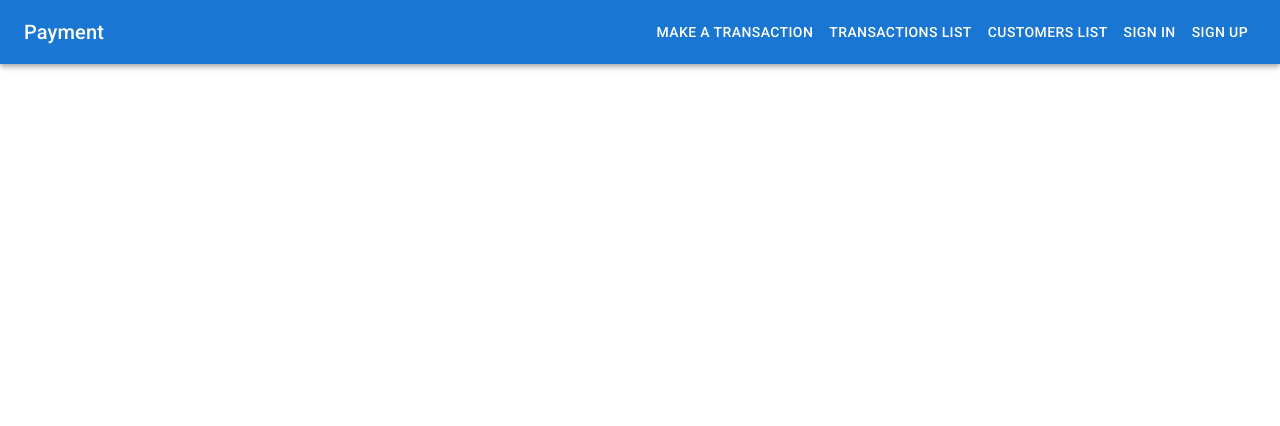
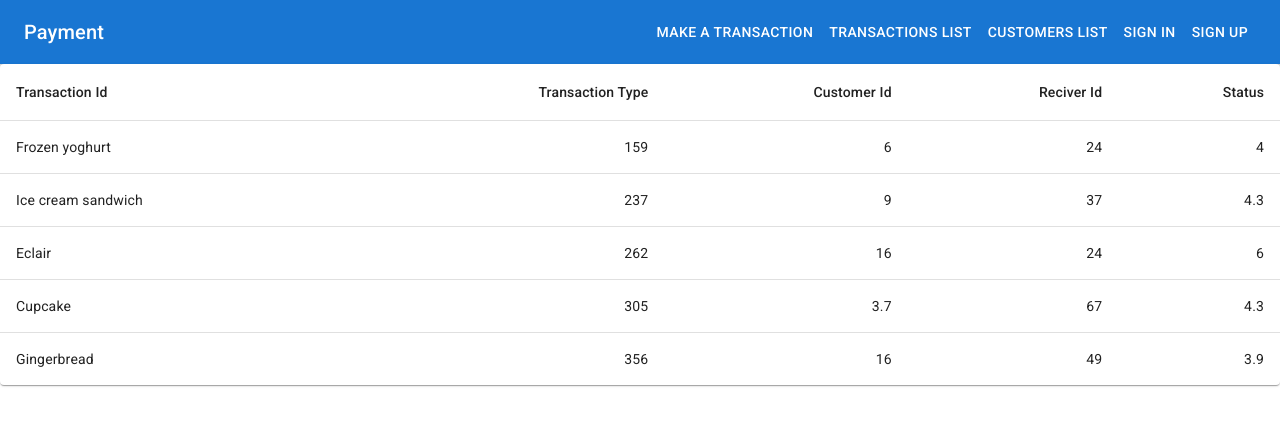
Before and after one commit to ak-1420/payment_frontend, a React (Create React App) app: page /transactions in a window 1280 px wide. Shown: the top 426 px of the page. Built offline with nearby package versions, Linux system fonts and the light colour scheme.

Commit message:
tables added

```diff
--- a/src/App.js
+++ b/src/App.js
@@ -4,6 +4,8 @@
 import SignUp from './pages/SignUp';
 import SignIn from './pages/SignIn';
 import Header from './components/Header';
+import TransactionsList from './pages/TransactionList';
+import CustomersList from './pages/CustomersList';
 
 function App() {
   return (
@@ -13,6 +15,8 @@
            <Route path="/" element={<Home />} />
            <Route path="/signin" element={<SignIn />} />
            <Route path="/signup" element={<SignUp />} />
+           <Route path="/transactions" element={<TransactionsList/>} />
+           <Route path="/customers" element={<CustomersList/>}/>
         </Routes>
     </div>
   );
--- a/src/components/Header.js
+++ b/src/components/Header.js
@@ -24,6 +24,13 @@
         navigate('/')
     }
 
+    const navigateToTransactionList = () => {
+      navigate('/transactions')
+    }
+
+    const navigateToCustomerList = () => {
+      navigate('/customers')
+    }
   return (
     <Box sx={{ flexGrow: 1 }}>
       <AppBar position="static">
@@ -35,8 +42,8 @@
           </Typography>
           <Box sx={{marginLeft : 'auto'}}>
           <Button color="inherit" >Make a Transaction</Button>
-          <Button color="inherit" >Transactions List</Button>
-          <Button color="inherit" >Customers List</Button>
+          <Button color="inherit" onClick={navigateToTransactionList} >Transactions List</Button>
+          <Button color="inherit" onClick={navigateToCustomerList} >Customers List</Button>
           <Button color="inherit" onClick={navigateToSignInPage}>Sign In</Button>
           <Button color="inherit" onClick={navigateToSignUpPage}>Sign Up</Button>
           </Box>
--- /dev/null
+++ b/src/pages/CustomersList.js
@@ -0,0 +1,51 @@
+import * as React from 'react';
+import Table from '@mui/material/Table';
+import TableBody from '@mui/material/TableBody';
+import TableCell from '@mui/material/TableCell';
+import TableContainer from '@mui/material/TableContainer';
+import TableHead from '@mui/material/TableHead';
+import TableRow from '@mui/material/TableRow';
+import Paper from '@mui/material/Paper';
+function createData(name, calories, fat, carbs, protein) {
+  return { name, calories, fat, carbs, protein };
+}
+const rows = [
+  createData('Frozen yoghurt', 159, 6.0, 24, 4.0),
+  createData('Ice cream sandwich', 237, 9.0, 37, 4.3),
+  createData('Eclair', 262, 16.0, 24, 6.0),
+  createData('Cupcake', 305, 3.7, 67, 4.3),
+  createData('Gingerbread', 356, 16.0, 49, 3.9),
+];
+export default function CustomersList() {
+  return (
+    <TableContainer component={Paper}>
+      <Table sx={{ minWidth: 650 }} aria-label="simple table" >
+        <TableHead>
+          <TableRow>
+            <TableCell>Customer Id</TableCell>
+            <TableCell align="right">Account Type</TableCell>
+            <TableCell align="right">Balance</TableCell>
+            <TableCell align="right">Branch name</TableCell>
+            <TableCell align="right">Status</TableCell>
+          </TableRow>
+        </TableHead>
+        <TableBody>
+          {rows.map((row) => (
+            <TableRow
+              key={row.name}
+              sx={{ '&:last-child td, &:last-child th': { border: 0 } }}
+            >
+              <TableCell component="th" scope="row">
+                {row.name}
+              </TableCell>
+              <TableCell align="right">{row.calories}</TableCell>
+              <TableCell align="right">{row.fat}</TableCell>
+              <TableCell align="right">{row.carbs}</TableCell>
+              <TableCell align="right">{row.protein}</TableCell>
+            </TableRow>
+          ))}
+        </TableBody>
+      </Table>
+    </TableContainer>
+  );
+}
--- /dev/null
+++ b/src/pages/TransactionList.js
@@ -0,0 +1,51 @@
+import * as React from 'react';
+import Table from '@mui/material/Table';
+import TableBody from '@mui/material/TableBody';
+import TableCell from '@mui/material/TableCell';
+import TableContainer from '@mui/material/TableContainer';
+import TableHead from '@mui/material/TableHead';
+import TableRow from '@mui/material/TableRow';
+import Paper from '@mui/material/Paper';
+function createData(name, calories, fat, carbs, protein) {
+  return { name, calories, fat, carbs, protein };
+}
+const rows = [
+  createData('Frozen yoghurt', 159, 6.0, 24, 4.0),
+  createData('Ice cream sandwich', 237, 9.0, 37, 4.3),
+  createData('Eclair', 262, 16.0, 24, 6.0),
+  createData('Cupcake', 305, 3.7, 67, 4.3),
+  createData('Gingerbread', 356, 16.0, 49, 3.9),
+];
+export default function TransactionsList() {
+  return (
+    <TableContainer component={Paper}>
+      <Table sx={{ minWidth: 650 }} aria-label="simple table">
+        <TableHead>
+          <TableRow>
+            <TableCell>Transaction Id</TableCell>
+            <TableCell align="right">Transaction Type</TableCell>
+            <TableCell align="right">Customer Id</TableCell>
+            <TableCell align="right">Reciver Id</TableCell>
+            <TableCell align="right">Status</TableCell>
+          </TableRow>
+        </TableHead>
+        <TableBody>
+          {rows.map((row) => (
+            <TableRow
+              key={row.name}
+              sx={{ '&:last-child td, &:last-child th': { border: 0 } }}
+            >
+              <TableCell component="th" scope="row">
+                {row.name}
+              </TableCell>
+              <TableCell align="right">{row.calories}</TableCell>
+              <TableCell align="right">{row.fat}</TableCell>
+              <TableCell align="right">{row.carbs}</TableCell>
+              <TableCell align="right">{row.protein}</TableCell>
+            </TableRow>
+          ))}
+        </TableBody>
+      </Table>
+    </TableContainer>
+  );
+}
```
